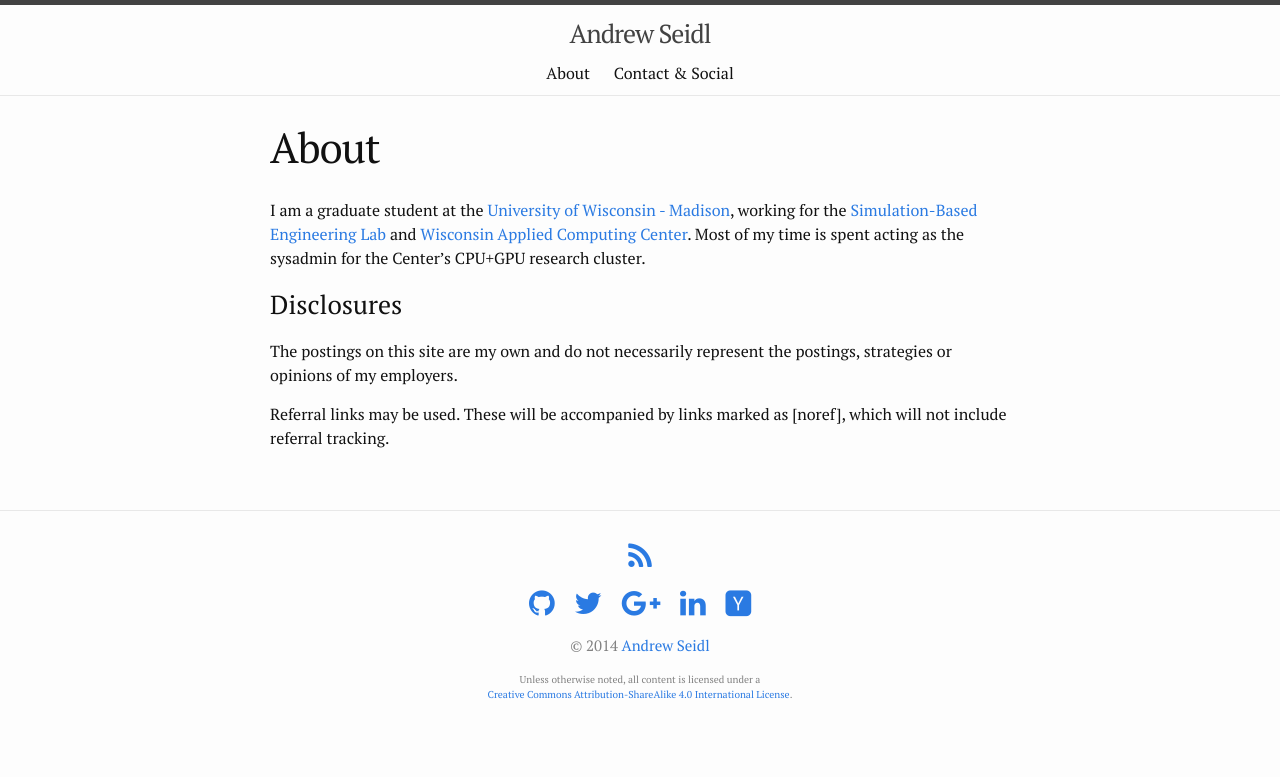
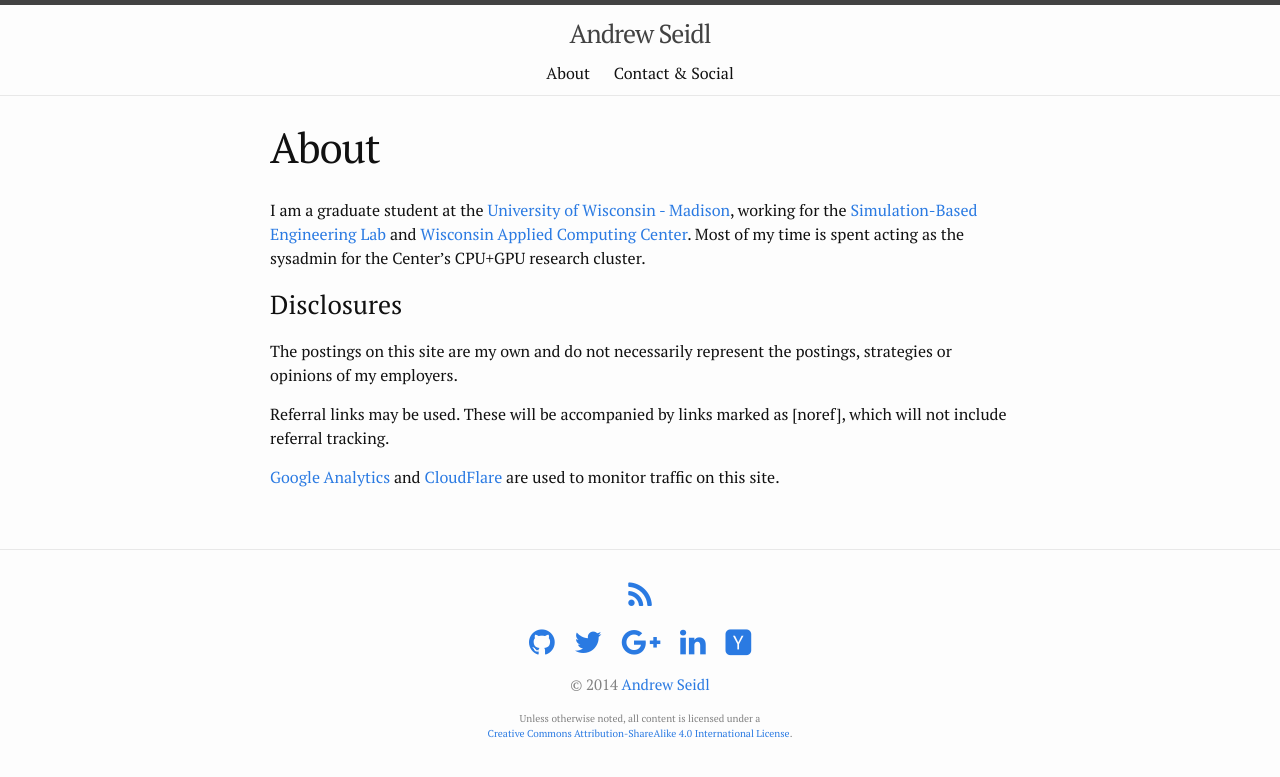
Before and after one commit to andrewseidl/andrewseidl.com, a Jekyll site: the page built from about.md, in a window 1280 px wide. Shown: the top 777 px of the page. Built offline with Jekyll 4.4.1, drawn with Linux system fonts in a browser that asks for light colours; nearby versions of some CDN libraries.

Commit message:
add notice on analytics

```diff
--- a/about.md
+++ b/about.md
@@ -10,3 +10,5 @@ I am a graduate student at the [University of Wisconsin - Madison](http://www.wi
 The postings on this site are my own and do not necessarily represent the postings, strategies or opinions of my employers.
 
 Referral links may be used. These will be accompanied by links marked as \[noref\], which will not include referral tracking.
+
+[Google Analytics](http://www.google.com/analytics/) and [CloudFlare](https://www.cloudflare.com) are used to monitor traffic on this site.
```
